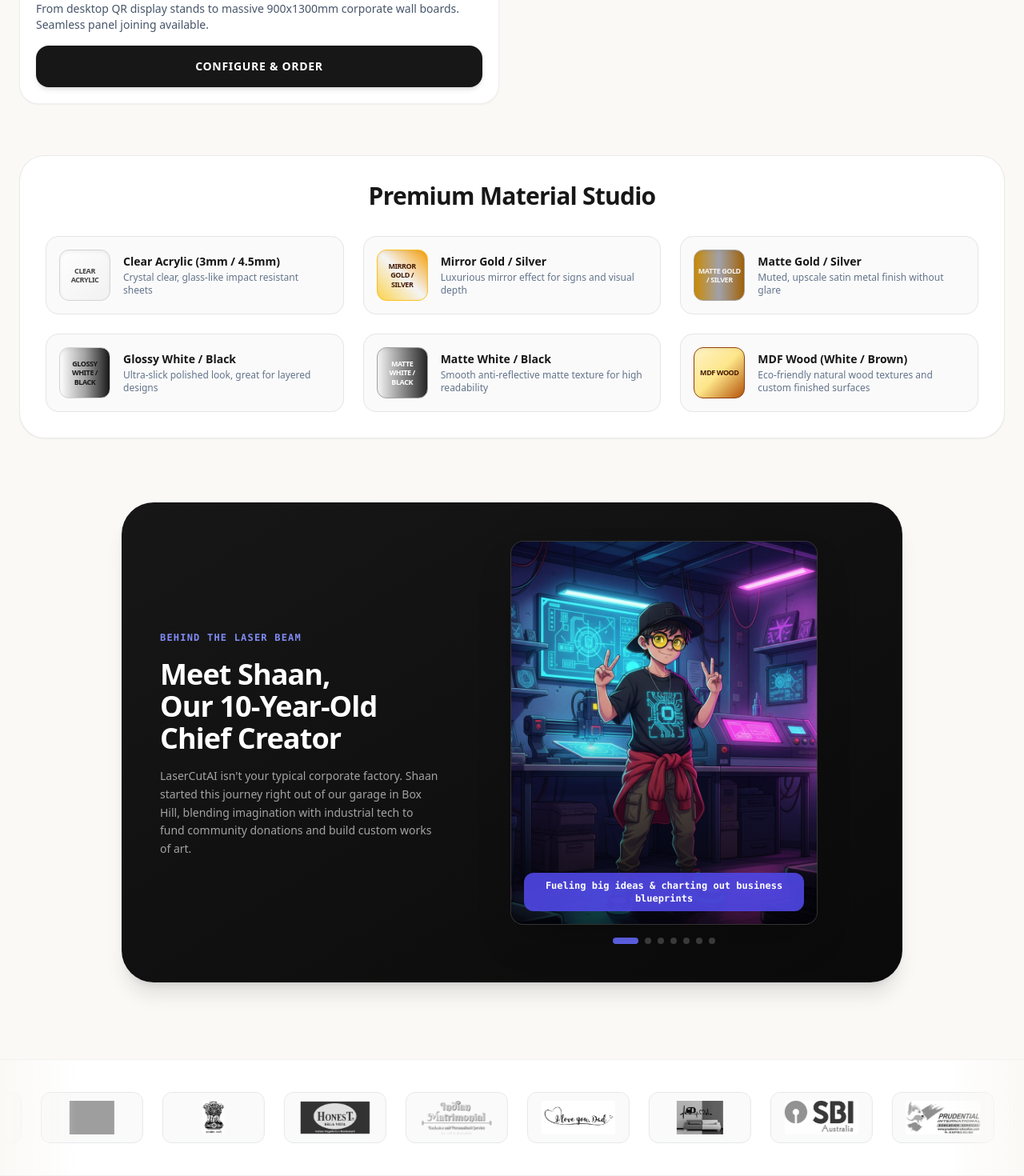
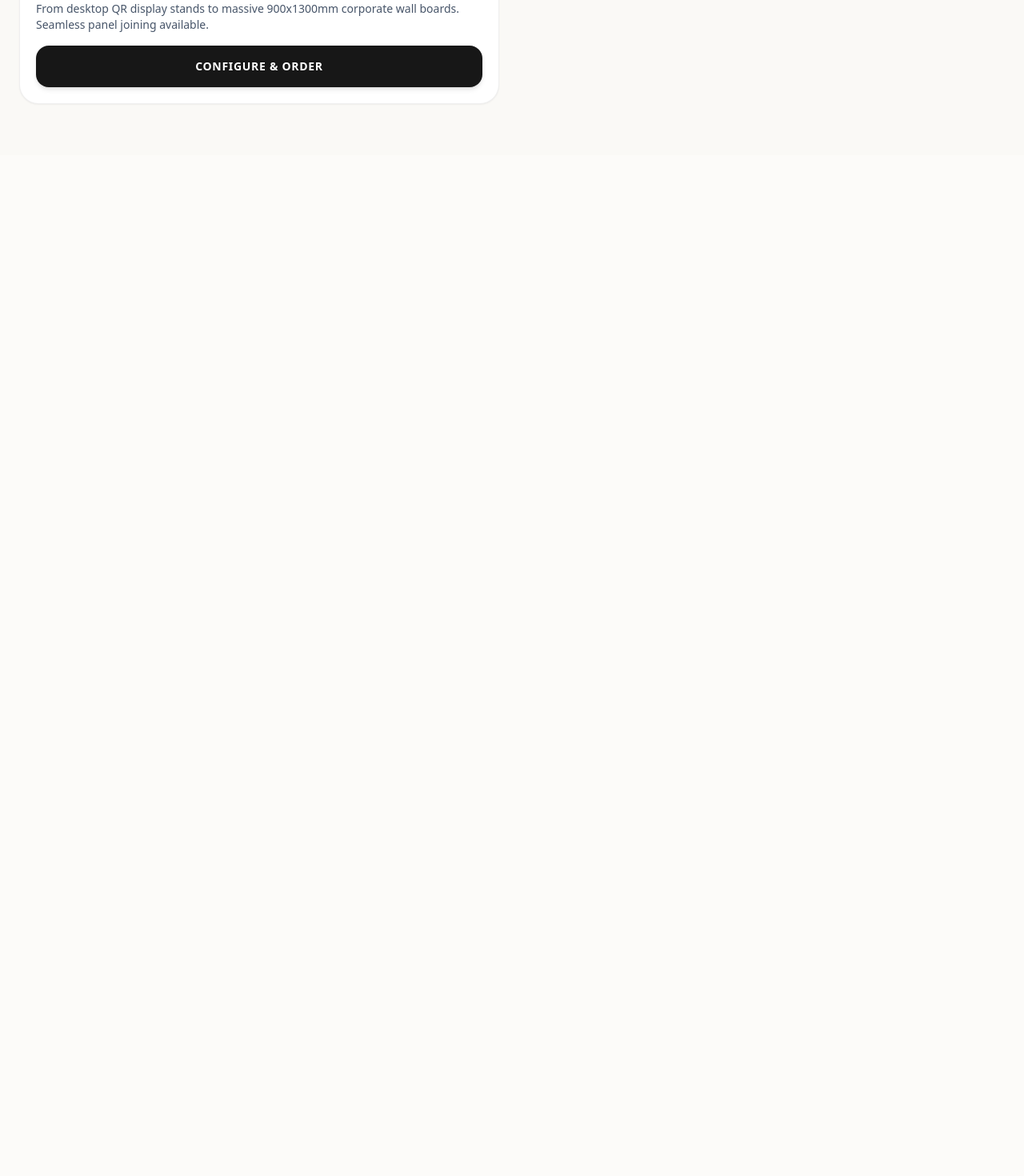
Before and after one commit to PrintingSquad/lasercut, a Next.js app: page / in a window 1280 px wide. Shown: the part 2973-4443 px from the top of the page at 80% size. After the commit the page ends 3167 px from the top, so only its background shows below. Built offline with nearby package versions, Linux system fonts and the light colour scheme; grey boxes are pictures that could not be loaded.

Commit message:
Introduce conditional dual color dropdown form states triggered by two-color layer configurations

```diff
--- a/src/app/page.js
+++ b/src/app/page.js
@@ -22,12 +22,17 @@ const SHAAN_GALLERY = [
 ];
 
 const MATERIALS = [
-  { name: "Clear Acrylic (3mm / 4.5mm)", type: "Premium Solid", class: "bg-gradient-to-br from-white/80 to-neutral-200/40 border-neutral-300 text-neutral-700 shadow-inner", desc: "Crystal clear, glass-like impact resistant sheets" },
-  { name: "Mirror Gold / Silver", type: "High Reflective", class: "bg-gradient-to-tr from-amber-300 via-zinc-100 to-amber-500 border-amber-400 text-amber-950", desc: "Luxurious mirror effect for signs and visual depth" },
-  { name: "Matte Gold / Silver", type: "Metallic", class: "bg-gradient-to-r from-yellow-600 via-zinc-400 to-yellow-700 border-neutral-400 text-neutral-100", desc: "Muted, upscale satin metal finish without glare" },
-  { name: "Glossy White / Black", type: "Classic High Shine", class: "bg-gradient-to-r from-white via-neutral-400 to-neutral-900 border-neutral-300 text-neutral-900", desc: "Ultra-slick polished look, great for layered designs" },
-  { name: "Matte White / Black", type: "Satin Solid", class: "bg-gradient-to-r from-neutral-100 to-neutral-800 border-neutral-400 text-white", desc: "Smooth anti-reflective matte texture for high readability" },
-  { name: "MDF Wood (White / Brown)", type: "Natural Timber", class: "bg-gradient-to-br from-amber-100 via-amber-200 to-amber-700 border-amber-800 text-amber-950", desc: "Eco-friendly natural wood textures and custom finished surfaces" }
+  { name: "Clear Acrylic (3mm / 4.5mm)" },
+  { name: "Mirror Gold Acrylic" },
+  { name: "Mirror Silver Acrylic" },
+  { name: "Glossy White Acrylic" },
+  { name: "Glossy Black Acrylic" },
+  { name: "Matte White Acrylic" },
+  { name: "Matte Black Acrylic" },
+  { name: "Matte Gold Acrylic" },
+  { name: "Matte Silver Acrylic" },
+  { name: "MDF Wood (Natural Light Brown)" },
+  { name: "MDF Wood (Satin White Finish)" }
 ];
 
 const SIZE_TIERS = [
@@ -49,7 +54,12 @@ export default function Home() {
   const [name, setName] = useState('');
   const [whatsapp, setWhatsapp] = useState('');
   const [customText, setCustomText] = useState('');
-  const [chosenColor, setChosenColor] = useState('Clear Acrylic (3mm / 4.5mm)');
+
+  // Color Selection States
+  const [singleColor, setSingleColor] = useState('Clear Acrylic (3mm / 4.5mm)');
+  const [frontColor, setFrontColor] = useState('Mirror Gold Acrylic');
+  const [backColor, setBackColor] = useState('Glossy Black Acrylic');
+
   const [selectedSizeId, setSelectedSizeId] = useState('small');
   const [isTwoColor, setIsTwoColor] = useState(false);
   const [deliveryMethod, setDeliveryMethod] = useState('Shipping');
@@ -104,7 +114,12 @@ export default function Home() {
     const variantViewed = selectedProduct.images[currentImageIndex];
     const currentSizeName = SIZE_TIERS.find(s => s.id === selectedSizeId)?.name || 'Custom';
 
-    const message = `⚡️ *NEW ORDER FOR LASERCUTAI* ⚡️\n\n*Product:* ${selectedProduct.name}\n*Layout Image Ref:* Folder: [${selectedProduct.imageFolder}] / File: [${variantViewed}]\n*Quantity:* ${quantity}x\n\n*🔧 SPECS:*\n- *Size Selection:* ${currentSizeName}\n- *Material Style:* ${chosenColor}\n- *Layering Profile:* ${isTwoColor ? 'Two Colors (Double Layer Layered Acrylic)' : 'Single Color Blocked'}\n- *Calculated Rate Per Unit:* $${unitPrice.toFixed(2)}\n- *Total Computed Price:* $${finalTotal.toFixed(2)}\n\n*👤 CUSTOMER DETAILS:*\n- Name: ${name}\n- WhatsApp: ${whatsapp}\n\n*📝 CUSTOMIZATION REQUEST:*\n"${customText}"\n\n*Delivery Layout:* ${deliveryMethod}`;
+    // Format color choices depending on layout choice
+    const colorOutputString = isTwoColor
+      ? `FRONT Layer: ${frontColor} | BACK Layer: ${backColor}`
+      : `Single Solid Color: ${singleColor}`;
+
+    const message = `⚡️ *NEW ORDER FOR LASERCUTAI* ⚡️\n\n*Product:* ${selectedProduct.name}\n*Layout Image Ref:* Folder: [${selectedProduct.imageFolder}] / File: [${variantViewed}]\n*Quantity:* ${quantity}x\n\n*🔧 SPECS:*\n- *Size Selection:* ${currentSizeName}\n- *Layering Profile:* ${isTwoColor ? 'Two Colors (Double Layer Acrylic)' : 'Single Color Blocked'}\n- *Color Choices:* ${colorOutputString}\n- *Calculated Rate Per Unit:* $${unitPrice.toFixed(2)}\n- *Total Computed Price:* $${finalTotal.toFixed(2)}\n\n*👤 CUSTOMER DETAILS:*\n- Name: ${name}\n- WhatsApp: ${whatsapp}\n\n*📝 CUSTOMIZATION REQUEST:*\n"${customText}"\n\n*Delivery Layout:* ${deliveryMethod}`;
 
     window.open(`https://wa.me/61412345678?text=${encodeURIComponent(message)}`, '_blank');
   };
@@ -206,7 +221,9 @@ export default function Home() {
                     setCurrentImageIndex(0);
                     setSelectedSizeId('small');
                     setIsTwoColor(false);
-                    setChosenColor('Clear Acrylic (3mm / 4.5mm)');
+                    setSingleColor('Clear Acrylic (3mm / 4.5mm)');
+                    setFrontColor('Mirror Gold Acrylic');
+                    setBackColor('Glossy Black Acrylic');
                   }}
                   className="w-full bg-neutral-900 hover:bg-indigo-600 text-white py-4 rounded-2xl font-bold text-sm tracking-wider transition-all uppercase shadow-md"
                 >
@@ -218,70 +235,7 @@ export default function Home() {
         </div>
       </main>
 
-      {/* MATERIAL STUDIO SECTIONS */}
-      <section className="max-w-7xl mx-auto px-6 pb-20">
-        <div className="bg-white border border-neutral-200/80 rounded-[2rem] p-8 shadow-sm space-y-8">
-          <div className="text-center max-w-2xl mx-auto space-y-2">
-            <h2 className="text-3xl font-black tracking-tight text-neutral-900">Premium Material Studio</h2>
-          </div>
-          <div className="grid sm:grid-cols-2 lg:grid-cols-3 gap-6">
-            {MATERIALS.map((mat, i) => (
-              <div key={i} className="border border-neutral-200 p-4 rounded-2xl flex items-center gap-4 bg-neutral-50 shadow-2xs">
-                <div className={`w-16 h-16 rounded-xl border flex flex-col items-center justify-center font-black text-[9px] uppercase shadow-inner tracking-tighter text-center px-1 shrink-0 leading-tight ${mat.class}`}>
-                  {mat.name.split(" (")[0]}
-                </div>
-                <div>
-                  <h4 className="font-bold text-neutral-900 text-xs sm:text-sm">{mat.name}</h4>
-                  <p className="text-xs text-slate-500 font-medium mt-0.5">{mat.desc}</p>
-                </div>
-              </div>
-            ))}
-          </div>
-        </div>
-      </section>
-
-      {/* MEET THE FOUNDER CARD */}
-      <section className="max-w-5xl mx-auto px-6 pb-24">
-        <div className="bg-gradient-to-br from-neutral-900 to-neutral-950 rounded-[2.5rem] p-8 md:p-12 text-white shadow-xl grid md:grid-cols-12 gap-8 items-center">
-          <div className="md:col-span-5 space-y-4">
-            <span className="text-indigo-400 font-mono text-xs uppercase tracking-widest font-bold">Behind The Laser Beam</span>
-            <h2 className="text-3xl md:text-4xl font-black tracking-tight leading-tight">Meet Shaan,<br/>Our 10-Year-Old Chief Creator</h2>
-            <p className="text-neutral-400 text-sm font-medium leading-relaxed">
-              LaserCutAI isn't your typical corporate factory. Shaan started this journey right out of our garage in Box Hill, blending imagination with industrial tech to fund community donations and build custom works of art.
-            </p>
-          </div>
-          <div className="md:col-span-7 flex flex-col items-center justify-center">
-            <div className="w-full aspect-[4/5] max-w-sm rounded-2xl overflow-hidden bg-neutral-800 border border-neutral-700/50 relative group shadow-2xl">
-              <img src={`/images/shaan/${SHAAN_GALLERY[shaanIndex].file}`} alt="Shaan" className="w-full h-full object-cover" />
-              <div className="absolute inset-0 bg-gradient-to-t from-black/80 via-transparent to-transparent flex flex-col justify-end p-4">
-                <p className="text-white text-xs font-bold font-mono text-center bg-indigo-600/90 py-2 px-3 rounded-xl">{SHAAN_GALLERY[shaanIndex].caption}</p>
-              </div>
-            </div>
-            <div className="flex gap-2 mt-4">
-              {SHAAN_GALLERY.map((_, idx) => (
-                <button key={idx} onClick={() => setShaanIndex(idx)} className={`h-2 rounded-full transition-all ${shaanIndex === idx ? 'w-8 bg-indigo-500' : 'w-2 bg-neutral-700'}`} />
-              ))}
-            </div>
-          </div>
-        </div>
-      </section>
-
-      {/* INFINITE ROLLING BRAND MARQUEE */}
-      <section className="bg-white py-10 border-t border-b border-neutral-200/50 overflow-hidden relative">
-        <div className="absolute left-0 top-0 bottom-0 w-24 bg-gradient-to-r from-[#faf9f6] to-transparent z-10 pointer-events-none" />
-        <div className="absolute right-0 top-0 bottom-0 w-24 bg-gradient-to-l from-[#faf9f6] to-transparent z-10 pointer-events-none" />
-        <div className="relative w-full overflow-hidden flex">
-          <div className="animate-marquee gap-6 flex items-center">
-            {SPONSOR_LOGOS.concat(SPONSOR_LOGOS).map((logo, idx) => (
-              <div key={idx} className="h-16 w-32 bg-neutral-50 border border-neutral-150 p-2.5 rounded-xl flex items-center justify-center shrink-0">
-                <img src={`/images/business/${logo}`} alt="Brand Logo" className="max-h-full max-w-full object-contain filter grayscale hover:grayscale-0 transition" />
-              </div>
-            ))}
-          </div>
-        </div>
-      </section>
-
-      {/* 🚀 AMAZON-STYLE FULL SCREEN SPLIT STUDIO OVERLAY */}
+      {/* AMAZON-STYLE FULL SCREEN SPLIT STUDIO OVERLAY */}
       {selectedProduct && (
         <div className="fixed inset-0 bg-neutral-950/70 backdrop-blur-md flex justify-end z-50 transition-all duration-300">
           <div className="w-full lg:w-[85vw] xl:w-[75vw] h-full bg-neutral-50 shadow-2xl flex flex-col relative overflow-hidden animate-in slide-in-from-right duration-200">
@@ -320,7 +274,6 @@ export default function Home() {
                     className="w-full h-full object-contain p-4 mix-blend-multiply transition-all duration-300"
                   />
 
-                  {/* FLOATING ACTION CANVAS SWITCHES */}
                   <button type="button" onClick={prevImage} className="absolute left-3 top-1/2 -translate-y-1/2 bg-white/90 hover:bg-white text-neutral-900 w-10 h-10 rounded-full font-black text-sm flex items-center justify-center shadow-md border border-neutral-200 active:scale-90 transition">←</button>
                   <button type="button" onClick={nextImage} className="absolute right-3 top-1/2 -translate-y-1/2 bg-white/90 hover:bg-white text-neutral-900 w-10 h-10 rounded-full font-black text-sm flex items-center justify-center shadow-md border border-neutral-200 active:scale-90 transition">→</button>
 
@@ -343,13 +296,6 @@ export default function Home() {
                         <img src={`/images/${selectedProduct.imageFolder}/${img}`} alt="" className="max-w-full max-h-full object-contain mix-blend-multiply" />
                       </button>
                     ))}
-                  </div>
-                </div>
-
-                <div className="mt-6 hidden lg:block border-t border-neutral-100 pt-4">
-                  <div className="bg-amber-50 rounded-2xl p-4 border border-amber-200/60 text-amber-900 text-xs font-medium space-y-1">
-                    <span className="font-bold block">💡 Live Fabrication Preview</span>
-                    Our automated pricing system instantly re-calculates quotes based on surface length tiers and layout layering selected on the right panel.
                   </div>
                 </div>
               </div>
@@ -404,8 +350,8 @@ export default function Home() {
                             className="text-indigo-600 focus:ring-indigo-500 w-4 h-4"
                           />
                           <div className="text-xs">
-                            <span className="font-bold block">Single Solid Base Color</span>
-                            <span className="text-[10px] text-neutral-400 block font-medium">Standard baseline fabrication</span>
+                            <span className="font-bold block">One Color Structure (Single Layer)</span>
+                            <span className="text-[10px] text-neutral-400 block font-medium">Standard baseline flat layout fabrication</span>
                           </div>
                         </label>
 
@@ -419,22 +365,60 @@ export default function Home() {
                           />
                           <div className="text-xs">
                             <span className="font-black text-indigo-600 block">Two Color Layered Accent (+50%)</span>
-                            <span className="text-[10px] text-neutral-500 block font-medium">Premium dual overlay for high-contrast visual pop</span>
+                            <span className="text-[10px] text-neutral-500 block font-medium">Premium dual overlay backing sheet setup</span>
                           </div>
                         </label>
                       </div>
                     </div>
 
-                    {/* CORE OPTIONS AND TEXTURES */}
+                    {/* DYNAMIC SMART COLOR DROPDOWNS SECTION */}
                     <div className="space-y-4 bg-white border border-neutral-200 p-4 rounded-2xl shadow-xs">
+                      <label className="block text-[11px] font-black text-neutral-800 uppercase tracking-wider border-b border-neutral-100 pb-1">Step 3: Select Color Finishes</label>
+
+                      {!isTwoColor ? (
+                        /* 🟢 SHOW ONLY ONE BOX FOR SINGLE LAYER PRODUCT */
                         <div>
-                        <label className="block text-[11px] font-black text-neutral-800 uppercase tracking-wider mb-1.5">Step 3: Select Material Texture</label>
-                        <select value={chosenColor} onChange={(e) => setChosenColor(e.target.value)} className="w-full px-3 py-2.5 border border-neutral-200 rounded-xl text-xs bg-white font-bold text-neutral-800 shadow-2xs focus:ring-2 focus:ring-indigo-500 focus:outline-hidden">
+                          <label className="block text-xs font-bold text-neutral-700 mb-1">Product Color Texture</label>
+                          <select
+                            value={singleColor}
+                            onChange={(e) => setSingleColor(e.target.value)}
+                            className="w-full px-3 py-2.5 border border-neutral-200 rounded-xl text-xs bg-white font-bold text-neutral-800 shadow-2xs focus:ring-2 focus:ring-indigo-500 focus:outline-hidden"
+                          >
                             {MATERIALS.map((mat, idx) => (
                               <option key={idx} value={mat.name}>{mat.name}</option>
                             ))}
                           </select>
                         </div>
+                      ) : (
+                        /* 🔵 SHOW SEPARATE FRONT & BACK OPTIONS ONLY WHEN TWO-COLOR IS SELECTED */
+                        <div className="grid grid-cols-1 sm:grid-cols-2 gap-4 animate-in fade-in duration-150">
+                          <div>
+                            <label className="block text-xs font-black text-indigo-600 mb-1">Front Accent Color (Top Layer)</label>
+                            <select
+                              value={frontColor}
+                              onChange={(e) => setFrontColor(e.target.value)}
+                              className="w-full px-3 py-2.5 border border-indigo-200 bg-indigo-50/10 rounded-xl text-xs bg-white font-bold text-neutral-800 shadow-2xs focus:ring-2 focus:ring-indigo-500 focus:outline-hidden"
+                            >
+                              {MATERIALS.map((mat, idx) => (
+                                <option key={idx} value={mat.name}>{mat.name}</option>
+                              ))}
+                            </select>
+                          </div>
+
+                          <div>
+                            <label className="block text-xs font-bold text-neutral-700 mb-1">Background Plate Color (Base Layer)</label>
+                            <select
+                              value={backColor}
+                              onChange={(e) => setBackColor(e.target.value)}
+                              className="w-full px-3 py-2.5 border border-neutral-200 rounded-xl text-xs bg-white font-bold text-neutral-800 shadow-2xs focus:ring-2 focus:ring-indigo-500 focus:outline-hidden"
+                            >
+                              {MATERIALS.map((mat, idx) => (
+                                <option key={idx} value={mat.name}>{mat.name}</option>
+                              ))}
+                            </select>
+                          </div>
+                        </div>
+                      )}
 
                       <div className="flex items-center justify-between border-t border-neutral-100 pt-3">
                         <label className="text-[11px] font-black text-neutral-800 uppercase tracking-wider">Order Quantity</label>
@@ -452,7 +436,7 @@ export default function Home() {
                       <div>
                         <textarea
                           rows="2"
-                          placeholder="Include text engravings, layout dimensions, or precise color options required."
+                          placeholder="Include text engravings, names, layout dimensions, or precise design modifications required."
                           required
                           value={customText}
                           onChange={(e) => setCustomText(e.target.value)}
```
Lines whose indentation alone changed are shown as unchanged.
